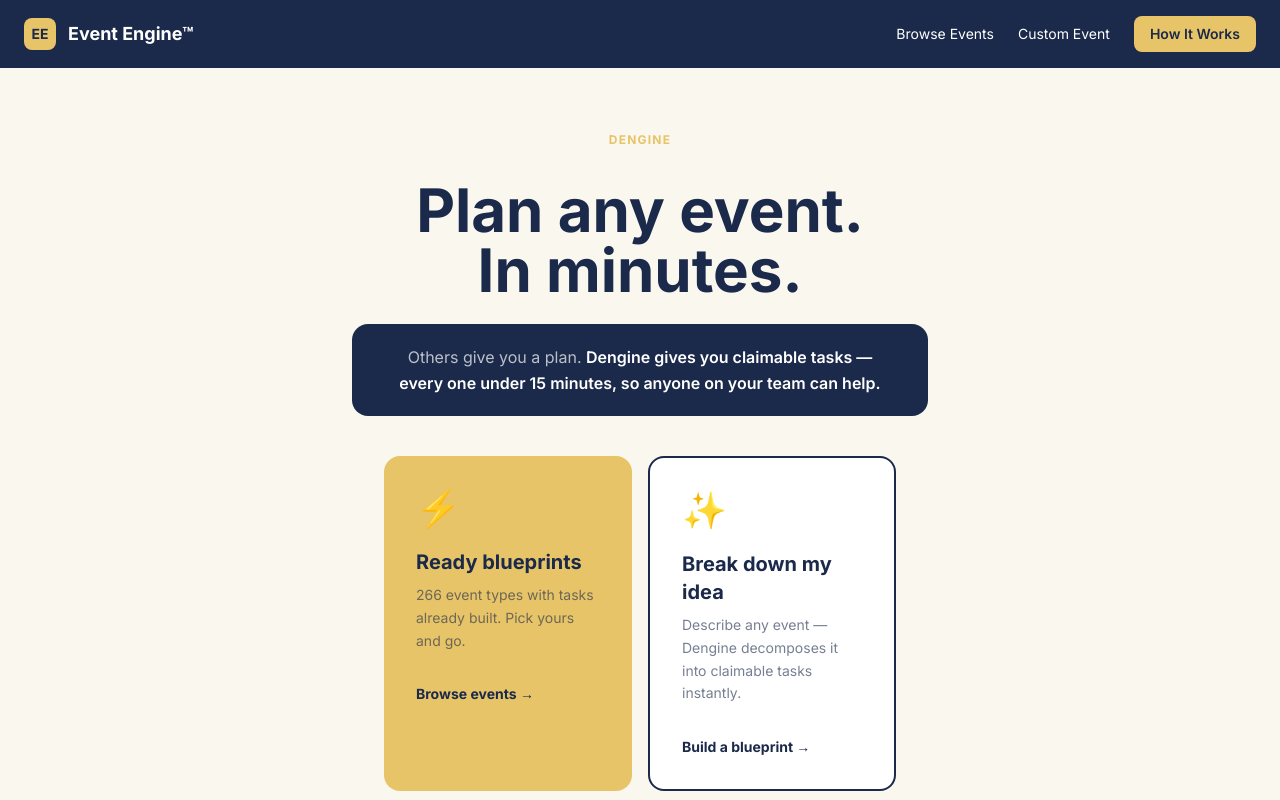
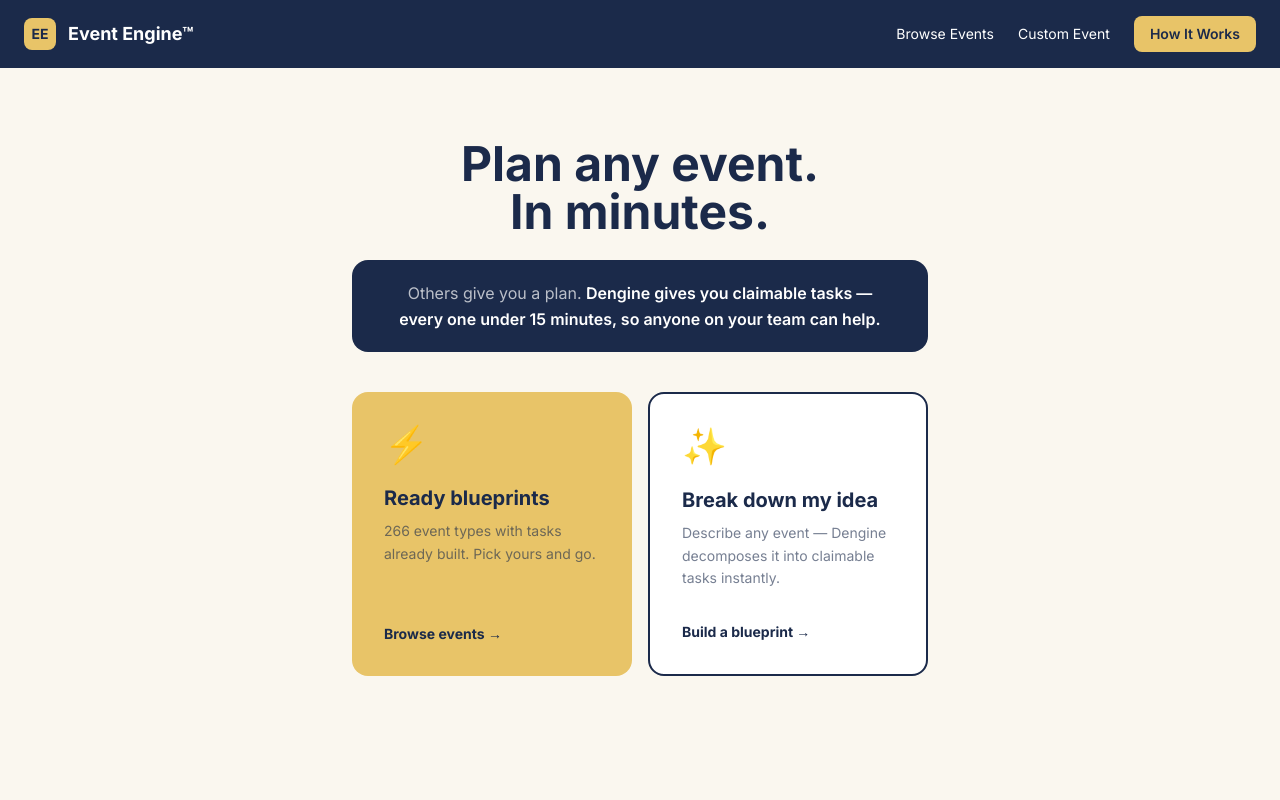
Before and after one commit to unikmo/Dengine, a Next.js app: page / in a window 1280 px wide. Shown: the top 800 px of the page. Built offline with nearby package versions, Linux system fonts and the light colour scheme.

Commit message:
Larger square cards on homepage

```diff
--- a/app/page.tsx
+++ b/app/page.tsx
@@ -2,8 +2,7 @@ export default function HomePage() {
   return (
     <main className="min-h-[85vh] flex flex-col items-center justify-center px-6 py-16">
       <div className="text-center max-w-2xl mx-auto">
-        <p className="text-xs font-bold tracking-widest text-gold uppercase mb-8">Dengine</p>
-        <h1 className="text-5xl sm:text-6xl font-bold text-navy mb-6 leading-tight">
+        <h1 className="text-4xl sm:text-5xl font-bold text-navy mb-6 leading-tight">
           Plan any event.<br />In minutes.
         </h1>
         <div className="bg-navy rounded-2xl px-8 py-5 mb-10 max-w-xl mx-auto">
@@ -14,18 +13,37 @@ export default function HomePage() {
             </span>
           </p>
         </div>
-        <div className="grid sm:grid-cols-2 gap-4 max-w-lg mx-auto">
-          <a href="/browse" className="bg-gold text-navy rounded-2xl p-8 text-left hover:bg-yellow-300 transition-all group">
+        <div className="grid sm:grid-cols-2 gap-4 max-w-xl mx-auto">
+          <a
+            href="/browse"
+            className="bg-gold text-navy rounded-2xl p-8 text-left hover:bg-yellow-300 transition-all group min-h-[280px]"
+          >
+            <div className="flex flex-col justify-between h-full">
+              <div>
                 <div className="text-4xl mb-5">⚡</div>
                 <div className="font-bold text-xl mb-2">Ready blueprints</div>
-            <div className="text-navy/60 text-sm leading-relaxed">266 event types with tasks already built. Pick yours and go.</div>
+                <div className="text-navy/60 text-sm leading-relaxed">
+                  266 event types with tasks already built. Pick yours and go.
+                </div>
+              </div>
               <div className="mt-8 text-navy text-sm font-bold group-hover:underline">Browse events →</div>
+            </div>
           </a>
-          <a href="/custom" className="bg-white border-2 border-navy text-navy rounded-2xl p-8 text-left hover:bg-navy/5 transition-all group">
+
+          <a
+            href="/custom"
+            className="bg-white border-2 border-navy text-navy rounded-2xl p-8 text-left hover:bg-navy/5 transition-all group min-h-[280px]"
+          >
+            <div className="flex flex-col justify-between h-full">
+              <div>
                 <div className="text-4xl mb-5">✨</div>
                 <div className="font-bold text-xl mb-2">Break down my idea</div>
-            <div className="text-navy/60 text-sm leading-relaxed">Describe any event — Dengine decomposes it into claimable tasks instantly.</div>
+                <div className="text-navy/60 text-sm leading-relaxed">
+                  Describe any event — Dengine decomposes it into claimable tasks instantly.
+                </div>
+              </div>
               <div className="mt-8 text-navy text-sm font-bold group-hover:underline">Build a blueprint →</div>
+            </div>
           </a>
         </div>
       </div>
```
Lines whose indentation alone changed are shown as unchanged.
